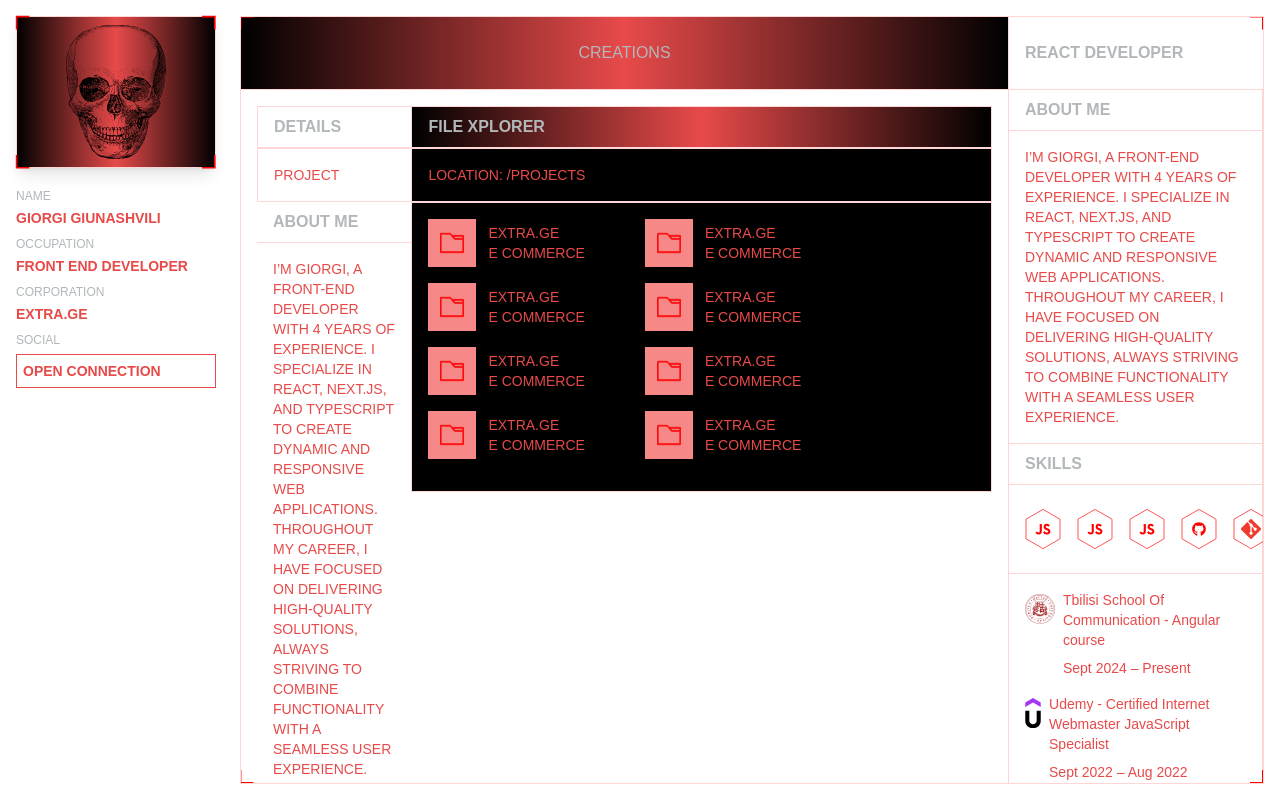
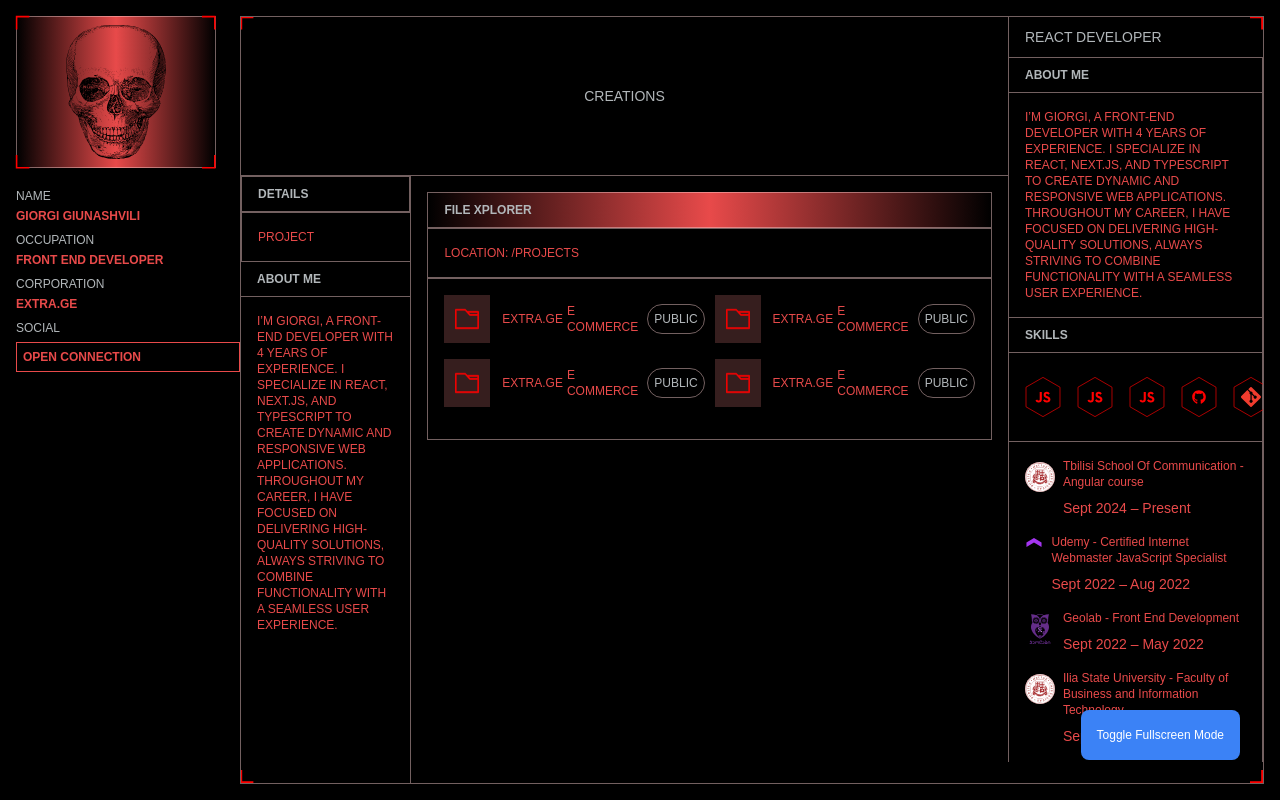
Before and after one commit to GGiunashvili/portfolio, a Next.js app in the folder web-app/: page / in a window 1280 px wide. Built offline with nearby package versions, Linux system fonts and the light colour scheme.

Commit message:
FullScreen mode

```diff
--- a/web-app/app/globals.css
+++ b/web-app/app/globals.css
@@ -19,4 +19,5 @@ body {
   color: #b2b7ba;
   background: var(--background);
   font-family: Arial, Helvetica, sans-serif;
+  font-size: 12px;
 }
--- a/web-app/app/layout.tsx
+++ b/web-app/app/layout.tsx
@@ -25,7 +25,7 @@ export default function RootLayout({
   return (
     <html lang="en">
       <body
-        style={{ backgroundColor: "oldspace" }}
+        style={{ backgroundColor: "black" }}
         className={`${geistSans.variable} ${geistMono.variable} antialiased`}
       >
         {children}
--- a/web-app/app/page.tsx
+++ b/web-app/app/page.tsx
@@ -1,15 +1,47 @@
-import Image from "next/image";
+"use client"; // Client Component
+
 import Profile from "../components/Profile";
 import About from "../components/About";
 import Education from "../components/Education";
-export default function app() {
+
+const App: React.FC = () => {
+  // სრული ეკრანის რეჟიმში გადასვლის ფუნქცია
+  const toggleFullscreen = () => {
+    const element = document.documentElement;
+
+    // თუ უკვე სრულ ეკრანზე ვართ, გამოვიდეთ
+    if (document.fullscreenElement) {
+      if (document.exitFullscreen) {
+        document.exitFullscreen();
+      }
+    } else {
+      // თუ არ ვართ სრულ ეკრანზე, გადავიდეთ
+      if (element.requestFullscreen) {
+        element.requestFullscreen();
+      } else {
+        console.log("Your browser does not support fullscreen mode");
+      }
+    }
+  };
+
   return (
-    <div className="flex p-[16px] h-screen">
-      <Profile />
-      <div className="grid grid-cols-12 ">
+    <div className="flex p-[16px] h-screen w-full">
+      <div className="max-w-[300px]">
+        <Profile />
+      </div>
+      <div className="grid grid-cols-12 h-full w-full">
         <Education />
         <About />
       </div>
+      {/* ღილაკი რომელიც სრულ ეკრანზე გადაგიყვანს ან დააბრუნებს */}
+      <button
+        onClick={toggleFullscreen}
+        className="absolute bottom-10 right-10 p-4 bg-blue-500 text-white rounded-lg z-10"
+      >
+        Toggle Fullscreen Mode
+      </button>
     </div>
   );
-}
+};
+
+export default App;
--- a/web-app/components/About.tsx
+++ b/web-app/components/About.tsx
@@ -2,17 +2,17 @@ import React from "react";
 
 export default function About() {
   return (
-    <div className="overflow-hidden relative col-span-3 border border-l-0 border-[#FFD6D6]   ">
-      <p className="border-l border-[#FFD6D6]  py-[24px] px-[16px] font-bold text-md">
+    <div className="overflow-hidden relative col-span-3 border border-l-0 border-[#FFD6D673]  ">
+      <p className="border-l border-[#FFD6D673] py-[10px] px-[16px] font-medium text-sm">
         REACT DEVELOPER
       </p>
       <div className="overflow-scroll h-[calc(100%-57px)]">
-        <div className="flex flex-col  border border-b-0 border-[#FFD6D6] ">
+        <div className="flex flex-col  border border-b-0 border-[#FFD6D673]">
           <div>
-            <p className="border-b border-[#FFD6D6]  py-[8px] px-[16px] font-bold text-md">
+            <p className="border-b border-[#FFD6D673] py-[8px] px-[16px] font-bold text-md">
               ABOUT ME
             </p>
-            <p className="text-sm text-red p-[16px] uppercase">
+            <p className="text-xs text-red p-[16px] uppercase">
               I’m Giorgi, a Front-End Developer with 4 years of experience. I
               specialize in React, Next.js, and TypeScript to create dynamic and
               responsive web applications. Throughout my career, I have focused
@@ -20,8 +20,8 @@ export default function About() {
               functionality with a seamless user experience.
             </p>
           </div>
-          <div className="border border-[#FFD6D6]  border-l-0 border-r-0">
-            <p className=" text-md font-bold border-b border-[#FFD6D6]   mb-[24px] py-[8px] px-[16px]">
+          <div className="border border-[#FFD6D673] border-l-0 border-r-0">
+            <p className=" text-md font-bold border-b border-[#FFD6D673]  mb-[24px] py-[8px] px-[16px]">
               SKILLS
             </p>
             <div className="flex gap-[16px] ml-[16px] mb-[24px]">
@@ -241,7 +241,7 @@ export default function About() {
                   alt=""
                 />
                 <div>
-                  <p className="text-sm mb-[8px]">
+                  <p className="text-xs mb-[8px]">
                     Tbilisi School Of Communication - Angular course
                   </p>
                   <p className="text-sm">Sept 2024 – Present</p>
@@ -254,7 +254,7 @@ export default function About() {
                   alt=""
                 />
                 <div>
-                  <p className="text-sm mb-[8px]">
+                  <p className="text-xs mb-[8px]">
                     Udemy - Certified Internet Webmaster JavaScript Specialist
                   </p>
                   <p className="text-sm">Sept 2022 – Aug 2022</p>
@@ -268,7 +268,7 @@ export default function About() {
                 />
 
                 <div>
-                  <p className="text-sm mb-[8px]">
+                  <p className="text-xs mb-[8px]">
                     Geolab - Front End Development
                   </p>
                   <p className="text-sm">Sept 2022 – May 2022</p>
@@ -282,7 +282,7 @@ export default function About() {
                 />
 
                 <div>
-                  <p className="text-sm mb-[8px]">
+                  <p className="text-xs mb-[8px]">
                     Ilia State University - Faculty of Business and Information
                     Technology
                   </p>
@@ -310,7 +310,7 @@ export default function About() {
             <path
               d="M0 1L8 1L8 9"
               stroke="current-color"
-              strokeWidth="1"
+              strokeWidth="2"
             ></path>
           </svg>
 
@@ -332,7 +332,7 @@ export default function About() {
             <path
               d="M8 0L8 8L1.04907e-06 8"
               stroke="current-color"
-              strokeWidth="1"
+              strokeWidth="2"
             ></path>
           </svg>
         </div>
--- a/web-app/components/Education.tsx
+++ b/web-app/components/Education.tsx
@@ -2,25 +2,25 @@ import React from "react";
 
 export default function Education() {
   return (
-    <div className="relative col-span-9 grid grid-cols-9 border border-r-0 border-[#FFD6D6] overflow-hidden">
-      <div className="flex justify-center items-center col-span-9 border-b border-[#FFD6D6] py-[24px] bg-gradient-to-r from-black via-red to-black">
-        <p>CREATIONS</p>
+    <div className="relative col-span-9 grid grid-cols-9 border border-r-0 border-[#FFD6D673] overflow-hidden">
+      <div className="flex justify-center items-center col-span-9 border-b border-[#FFD6D673] py-[10px]">
+        <p className="text-sm">CREATIONS</p>
       </div>
       <div
-        className="col-span-2  p-[16px] pr-0"
+        className="col-span-2  pb-[16px] px-0 border-r border-[#FFD6D673]"
         style={{ height: "-webkit-fill-available" }}
       >
-        <p className="border border-r-0 border-[#FFD6D6]  py-[8px] px-[16px] font-bold text-md">
+        <p className="border border-[#FFD6D673] py-[8px] px-[16px] font-bold text-md">
           DETAILS
         </p>
-        <p className="text-sm text-red p-[16px] uppercase border border-r-0 border-[#FFD6D6] ">
+        <p className="text-xs text-red p-[16px] uppercase border border-r-0 border-[#FFD6D673]">
           PROJECT
         </p>
         <div>
-          <p className="border-b border-[#FFD6D6]  py-[8px] px-[16px] font-bold text-md">
+          <p className="border-b border-[#FFD6D673] py-[8px] px-[16px] font-bold text-md">
             ABOUT ME
           </p>
-          <p className="text-sm text-red p-[16px] uppercase">
+          <p className="text-xs text-red p-[16px] uppercase">
             I’m Giorgi, a Front-End Developer with 4 years of experience. I
             specialize in React, Next.js, and TypeScript to create dynamic and
             responsive web applications. Throughout my career, I have focused on
@@ -30,20 +30,20 @@ export default function Education() {
         </div>
       </div>
       <div
-        className="col-span-7 p-[16px] pl-0"
+        className="col-span-7 p-[16px] "
         style={{ height: "-webkit-fill-available" }}
       >
         {" "}
-        <p className="border border-[#FFD6D6]  py-[8px] px-[16px] font-bold text-md bg-gradient-to-r from-black via-red to-black">
+        <p className="border border-[#FFD6D673] py-[8px] px-[16px] font-bold text-md bg-gradient-to-r from-black via-red to-black">
           FILE XPLORER
         </p>
-        <p className="text-sm text-red p-[16px] uppercase border border-[#FFD6D6] bg-black">
+        <p className="text-xs text-red p-[16px] uppercase border border-[#FFD6D673] bg-black">
           LOCATION: /PROJECTS
         </p>
-        <div className="flex flex-wrap gap-x-[60px]  text-sm text-red p-[16px] uppercase border border-[#FFD6D6] bg-black">
-          {Array.from({ length: 8 }).map((_, index) => (
-            <div key={index} className="flex items-center mb-4">
-              <div className="flex items-center justify-center bg-[#f78888] w-[48px] h-[48px]">
+        <div className="grid grid-cols-6 flex-wrap gap-x-[10px]  text-xs text-red p-[16px] uppercase border border-[#FFD6D673] bg-black">
+          {Array.from({ length: 4 }).map((_, index) => (
+            <div key={index} className="flex items-center mb-4 col-span-3">
+              <div className="flex items-center justify-center bg-[#F7888838] w-[48px] h-[48px]">
                 <svg
                   style={{
                     display: "flex",
@@ -66,9 +66,12 @@ export default function Education() {
                 </svg>
               </div>
               <div className="flex">
-                <div className="flex flex-col">
+                <div className="flex items-center ">
                   <p className="ml-[12px]">extra.ge</p>
-                  <p className="ml-[12px]">e commerce</p>
+                  <p className="text-xs ml-[4px]">e commerce</p>
+                  <p className="border border-[#FFD6D673] text-[#b2b7ba] rounded-full ml-[8px] text-xs p-[6px]">
+                    public
+                  </p>
                 </div>
                 {/* <p>2021 - Present</p> */}
               </div>
@@ -107,7 +110,7 @@ export default function Education() {
           // backgroundColor: "red", // Uncomment if background color is needed
         }}
       >
-        <path d="M1 9L1 1L9 1" stroke="current-color" strokeWidth="1"></path>
+        <path d="M1 9L1 1L9 1" stroke="current-color" strokeWidth="2"></path>
       </svg>
       <svg
         fill="none"
@@ -127,7 +130,7 @@ export default function Education() {
         <path
           d="M9 8L1 8L0.999999 6.99382e-07"
           stroke="current-color"
-          strokeWidth="1"
+          strokeWidth="2"
         ></path>
       </svg>
     </div>
--- a/web-app/components/Profile.tsx
+++ b/web-app/components/Profile.tsx
@@ -10,7 +10,7 @@ export default function Profile() {
 
   return (
     <div className="w-full mr-[24px]">
-      <div className="w-[200px] relative p-2 bg-gradient-to-r from-black via-red to-black border border-[#FFD6D6]  mb-[20px] shadow-lg shadow-red-500">
+      <div className="w-[200px] relative p-2 bg-gradient-to-r from-black via-red to-black border border-[#FFD6D673] mb-[20px] shadow-lg shadow-red-500">
         <Image
           className="m-auto"
           src="/2807482.svg" // Replace with the direct image URL
@@ -100,12 +100,12 @@ export default function Profile() {
         {profileDetails.map((detail) => (
           <div key={detail.label} className="mb-[8px]">
             <p className="text-xs font-normal mb-[4px]">{detail.label}</p>
-            <p className="text-red text-sm font-bold">{detail.value}</p>
+            <p className="text-red text-xs font-bold">{detail.value}</p>
           </div>
         ))}
         <div className="mb-[8px]">
           <p className="text-xs font-normal mb-[6px]">SOCIAL</p>
-          <p className="text-red text-sm font-bold border border-red p-[6px]">
+          <p className="text-red text-xs font-bold border border-red p-[6px]">
             OPEN CONNECTION
           </p>
         </div>
```
